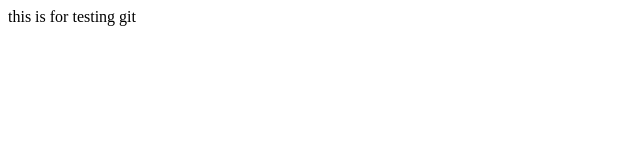
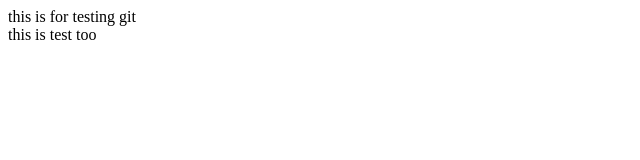
Before and after one commit to DamonWZX/project_20190806, a plain HTML site: page index.html in a window 1280 px wide. Shown: the full height of the page, 0-640 px from the left. Drawn offline with Linux system fonts and the light colour scheme.

Commit message:
test0806
test0806 desc

```diff
--- a/index.html
+++ b/index.html
@@ -8,5 +8,6 @@
 </head>
 <body>
     <div>this is for testing git</div>
+    <div>this is test too</div>
 </body>
 </html>
```
